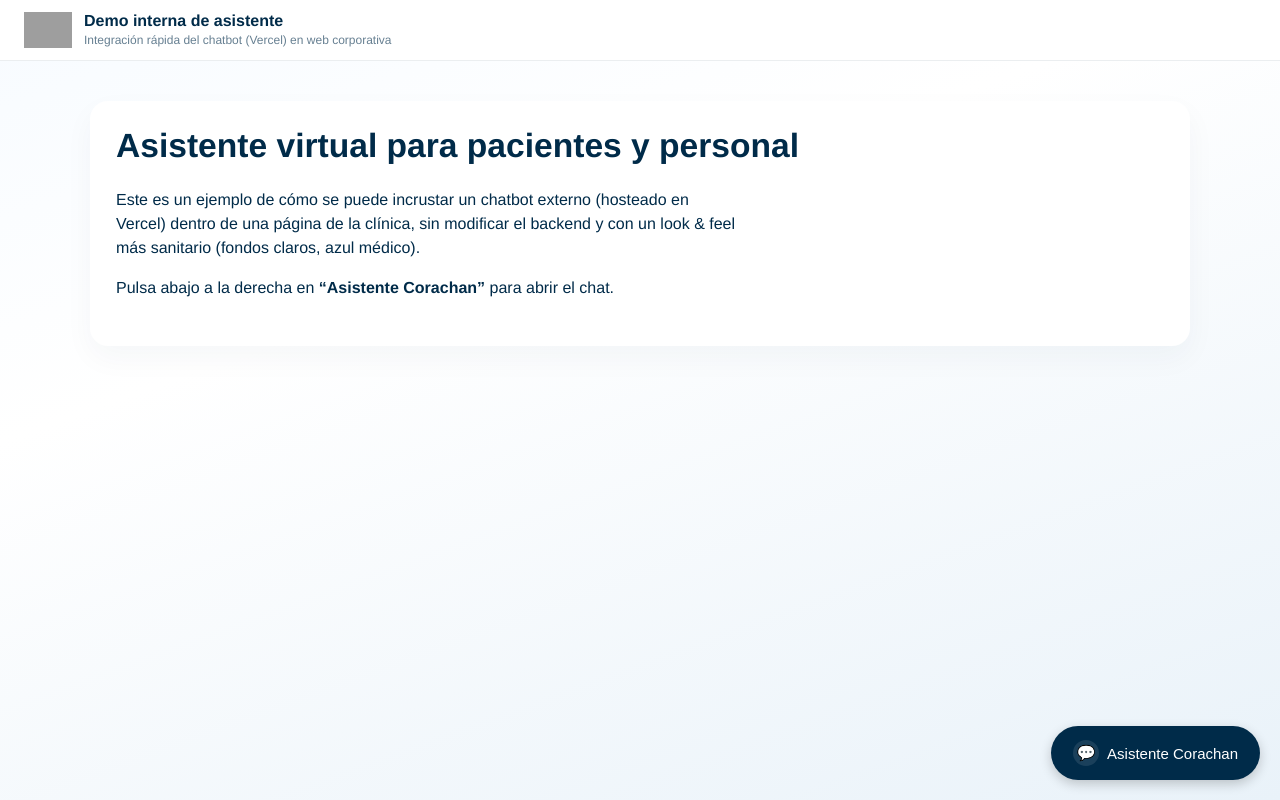
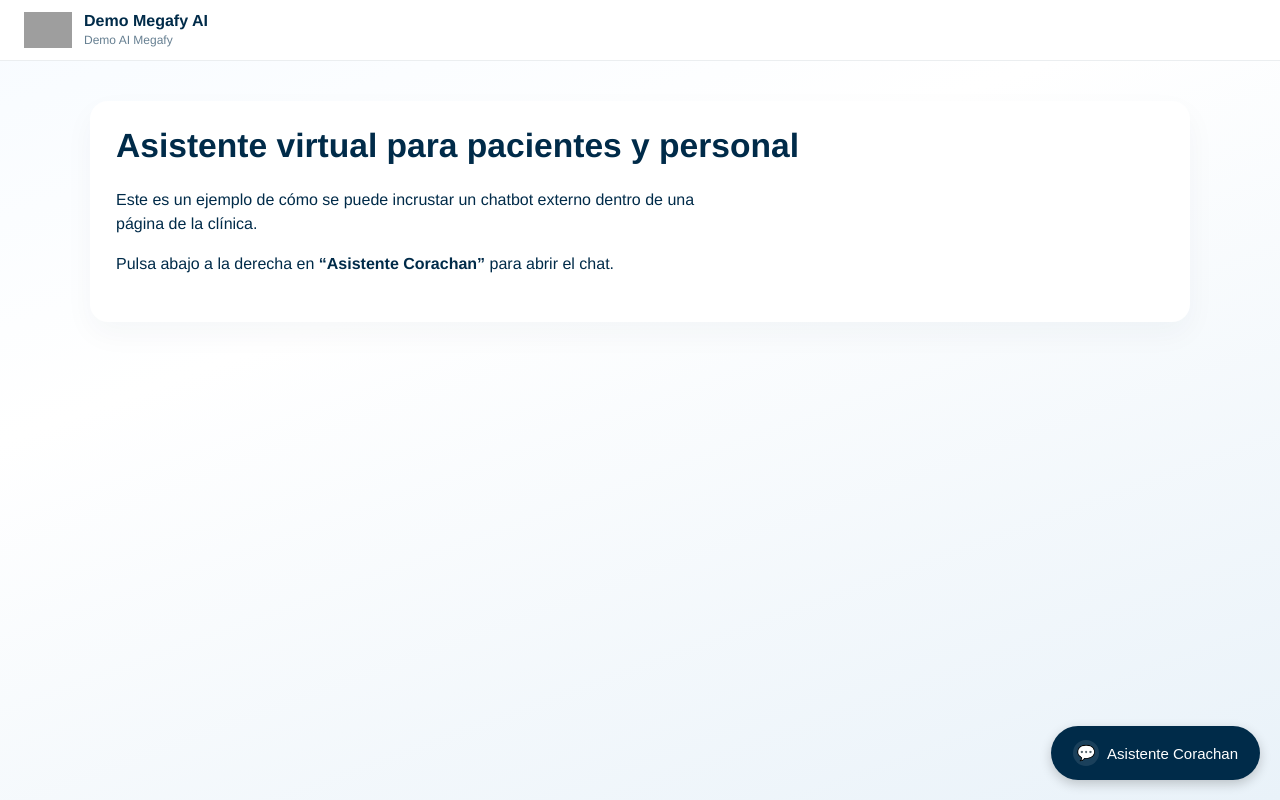
Before and after one commit to josemroca-ship-it/corachan, a plain HTML site: page index.html in a window 1280 px wide. Drawn offline with Linux system fonts and the light colour scheme; grey boxes are pictures that could not be loaded.

Commit message:
Update header and main content in index.html

```diff
--- a/index.html
+++ b/index.html
@@ -244,10 +244,10 @@
 </head>
 <body>
   <header>
-    <img src="https://www.corachan.com/img/logo-corachan.svg" alt="Hospital Corachan" />
+    <img src="https://static.colectivosvip.com/public/colectivos/427/logo.png" alt="Hospital Corachan" />
     <div>
-      <strong>Demo interna de asistente</strong><br />
-      <span style="font-size: 12px; opacity: .6;">Integración rápida del chatbot (Vercel) en web corporativa</span>
+      <strong>Demo Megafy AI</strong><br />
+      <span style="font-size: 12px; opacity: .6;">Demo AI Megafy</span>
     </div>
   </header>
 
@@ -255,8 +255,8 @@
     <div class="hero">
       <h1>Asistente virtual para pacientes y personal</h1>
       <p>
-        Este es un ejemplo de cómo se puede incrustar un chatbot externo (hosteado en Vercel) dentro de una página
-        de la clínica, sin modificar el backend y con un look & feel más sanitario (fondos claros, azul médico).
+        Este es un ejemplo de cómo se puede incrustar un chatbot externo  dentro de una página
+        de la clínica.
       </p>
       <p>
         Pulsa abajo a la derecha en <strong>“Asistente Corachan”</strong> para abrir el chat.
```
